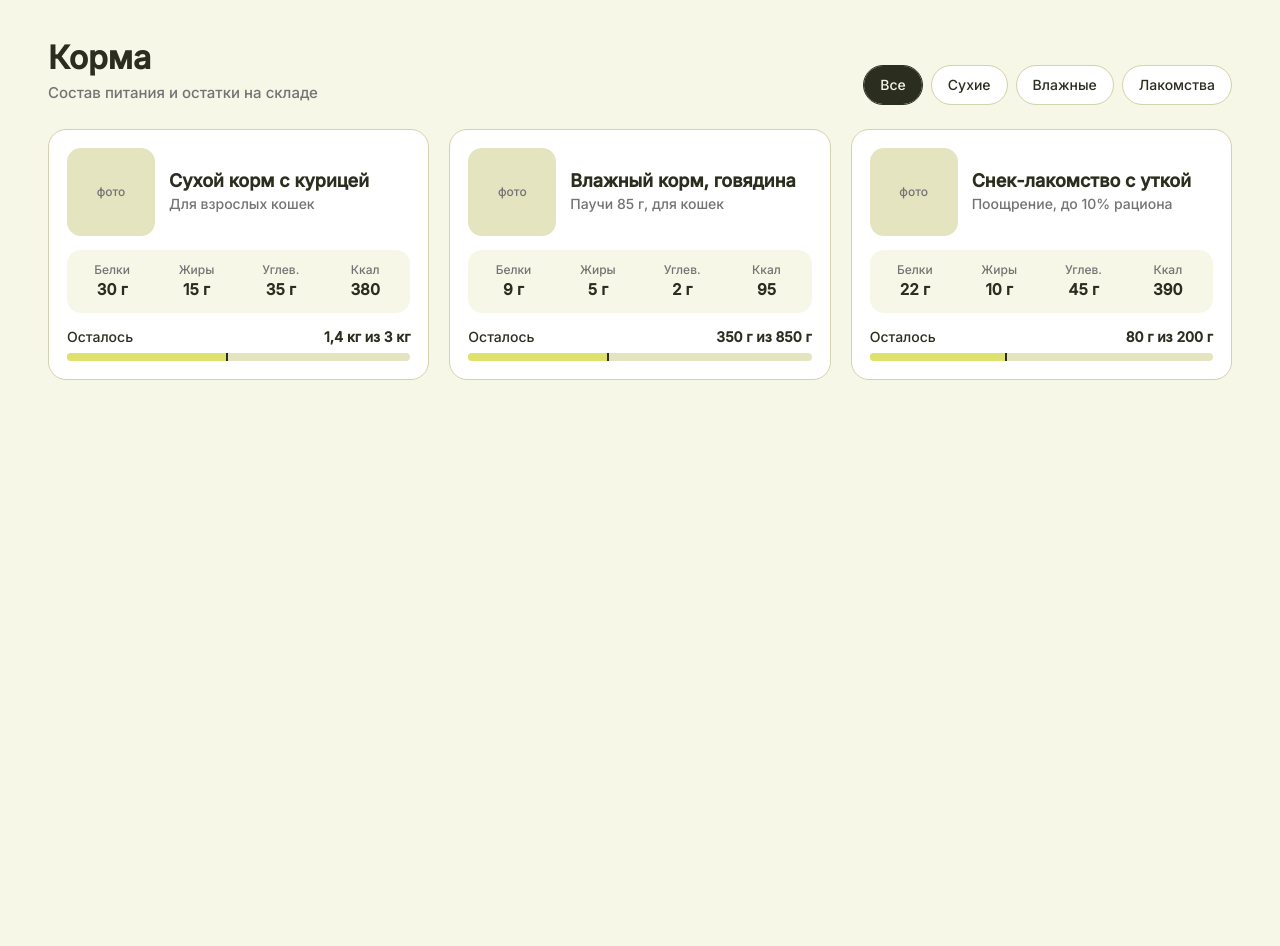
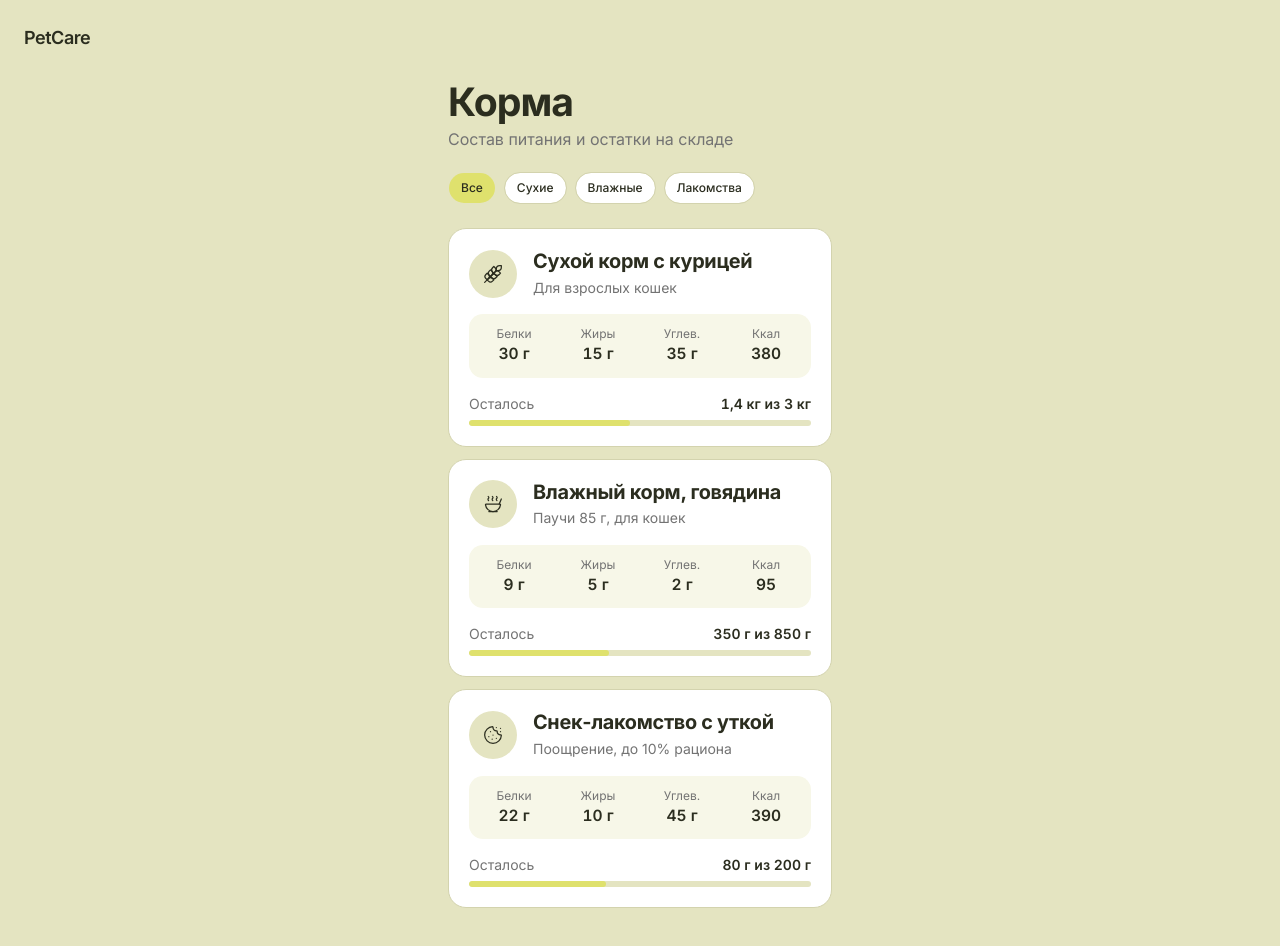
Before and after one commit to Quadrotez/hackaton-prod-22-2026, a Next.js app in the folder frontend/: page /food in a window 1280 px wide. Shown: the top 946 px of the page. Before the commit the page ends 800 px from the top, so only its background shows below. Built offline with nearby package versions, Linux system fonts and the light colour scheme; a web font is replaced by a local one.

Commit message:
food page design fix

```diff
--- a/frontend/app/food/page.tsx
+++ b/frontend/app/food/page.tsx
@@ -1,4 +1,5 @@
 import type { Metadata } from "next";
+import Link from "next/link";
 import { FoodCatalog } from "@/components/food-catalog";
 import type { Food } from "@/lib/card";
 
@@ -48,8 +49,16 @@ const foods: Food[] = [
 
 export default function FoodPage() {
   return (
-    <main className="flex min-h-dvh w-full min-w-0 flex-col gap-6 bg-background px-4 py-6 lg:px-12 lg:py-10">
-      <FoodCatalog foods={foods} />
+    <main className="relative flex min-h-dvh min-w-0 flex-col items-center bg-secondary px-6 pb-28 pt-20 font-normal leading-[1.55] [font-optical-sizing:auto]">
+      <Link
+        href="/me"
+        className="absolute left-6 top-6 rounded-sm text-lg font-semibold tracking-tight outline-none focus-visible:ring-2 focus-visible:ring-foreground"
+      >
+        PetCare
+      </Link>
+      <div className="flex w-full max-w-sm flex-col gap-6">
+        <FoodCatalog foods={foods} />
+      </div>
     </main>
   );
 }
--- a/frontend/app/layout.tsx
+++ b/frontend/app/layout.tsx
@@ -11,7 +11,7 @@ const heading = Ledger({
 const sans = Inter({
   subsets: ["cyrillic", "latin"],
   variable: "--font-sans",
-  weight: "500",
+  axes: ["opsz"],
 });
 
 export const metadata: Metadata = {
--- a/frontend/components/food-catalog.tsx
+++ b/frontend/components/food-catalog.tsx
@@ -20,12 +20,12 @@ export function FoodCatalog({ foods }: FoodCatalogProps) {
 
   return (
     <>
-      <header className="flex flex-wrap items-end justify-between gap-4">
+      <header className="flex flex-col gap-5">
         <div>
-          <h1 className="font-sans text-[32px] font-bold leading-[1.15] tracking-normal">
+          <h1 className="font-sans text-[clamp(1.75rem,1.45rem+1.25vw,2.5rem)] font-bold leading-[1.1] tracking-[-0.025em]">
             Корма
           </h1>
-          <p className="mt-1 text-[15px] text-muted-foreground">
+          <p className="mt-1 text-[clamp(0.9375rem,0.9rem+0.15vw,1rem)] leading-[1.55] text-muted-foreground">
             Состав питания и остатки на складе
           </p>
         </div>
@@ -42,7 +42,7 @@ export function FoodCatalog({ foods }: FoodCatalogProps) {
               aria-pressed={filter === value}
               aria-controls="food-list"
               onClick={() => setFilter(value)}
-              className="h-10 rounded-full bg-white px-4 aria-pressed:border-foreground aria-pressed:bg-foreground aria-pressed:text-background aria-pressed:hover:bg-foreground/90"
+              className="h-8 rounded-full bg-card px-3 text-xs aria-pressed:border-transparent aria-pressed:bg-primary aria-pressed:text-primary-foreground aria-pressed:hover:bg-primary/80"
             >
               {label}
             </Button>
@@ -56,11 +56,11 @@ export function FoodCatalog({ foods }: FoodCatalogProps) {
       <section
         id="food-list"
         aria-label="Список кормов"
-        className="grid grid-cols-[repeat(auto-fill,minmax(min(100%,300px),1fr))] gap-5"
+        className="flex flex-col gap-3"
       >
         {filteredFoods.map((food) => <FoodCard key={food.id} food={food} />)}
         {filteredFoods.length === 0 && (
-          <p className="col-span-full py-10 text-center text-muted-foreground">
+          <p className="rounded-2xl border bg-card p-5 text-center text-sm text-muted-foreground">
             Кормов этого типа пока нет
           </p>
         )}
--- /dev/null
+++ b/frontend/components/ui/card.tsx
@@ -0,0 +1,25 @@
+import { cva, type VariantProps } from "class-variance-authority"
+import { cn } from "cn"
+
+// Единый стиль карточек: формы, плитки, элементы списков
+const cardVariants = cva("rounded-2xl border p-5", {
+  variants: {
+    variant: {
+      default: "bg-card text-card-foreground",
+      accent: "border-transparent bg-primary text-primary-foreground",
+    },
+  },
+  defaultVariants: {
+    variant: "default",
+  },
+})
+
+function Card({
+  className,
+  variant,
+  ...props
+}: React.ComponentProps<"div"> & VariantProps<typeof cardVariants>) {
+  return <div data-slot="card" className={cn(cardVariants({ variant, className }))} {...props} />
+}
+
+export { Card, cardVariants }
--- a/frontend/components/ui/food-card.tsx
+++ b/frontend/components/ui/food-card.tsx
@@ -1,8 +1,17 @@
+import { CookieIcon, SoupIcon, WheatIcon } from "lucide-react";
+import { cardVariants } from "@/components/ui/card";
 import type { FoodCardProps } from "@/lib/card";
+import { cn } from "@/lib/utils";
 
 const numberFormat = new Intl.NumberFormat("ru-RU", {
   maximumFractionDigits: 2,
 });
+
+const foodIcons = {
+  dry: WheatIcon,
+  wet: SoupIcon,
+  treat: CookieIcon,
+};
 
 function formatWeight(grams: number) {
   return grams >= 1000
@@ -11,6 +20,7 @@ function formatWeight(grams: number) {
 }
 
 export default function FoodCard({ food }: FoodCardProps) {
+  const Icon = foodIcons[food.type];
   const remainingPercent = food.totalGrams > 0
     ? Math.min(100, Math.max(0, Math.round(food.remainingGrams / food.totalGrams * 100)))
     : 0;
@@ -25,23 +35,23 @@ export default function FoodCard({ food }: FoodCardProps) {
   return (
     <article
       aria-labelledby={`food-${food.id}`}
-      className="flex min-w-0 flex-col gap-3.5 rounded-2xl border border-border bg-white p-[18px]"
+      className={cn(cardVariants(), "flex min-w-0 flex-col gap-4 text-foreground")}
     >
-      <div className="flex items-center gap-3.5">
+      <div className="flex items-center gap-4">
         <div
           aria-hidden="true"
-          className="flex size-[88px] shrink-0 items-center justify-center rounded-xl bg-secondary text-xs text-muted-foreground"
+          className="flex size-12 shrink-0 items-center justify-center rounded-full bg-secondary"
         >
-          фото
+          <Icon className="size-5" strokeWidth={1.5} />
         </div>
         <div className="min-w-0">
           <h2
             id={`food-${food.id}`}
-            className="break-words font-sans text-lg font-semibold leading-[1.3] tracking-normal"
+            className="break-words font-sans text-[clamp(1.0625rem,1rem+0.3vw,1.25rem)] font-[650] leading-[1.3] tracking-[-0.015em]"
           >
             {food.name}
           </h2>
-          <p className="mt-0.5 text-sm text-muted-foreground">
+          <p className="mt-0.5 text-sm leading-[1.55] text-muted-foreground">
             {food.description}
           </p>
         </div>
@@ -51,15 +61,15 @@ export default function FoodCard({ food }: FoodCardProps) {
         {nutrients.map(({ label, value }) => (
           <div key={label}>
             <dt className="text-xs text-muted-foreground">{label}</dt>
-            <dd className="text-base font-semibold">{value}</dd>
+            <dd className="text-base font-semibold tabular-nums">{value}</dd>
           </div>
         ))}
       </dl>
 
       <div className="mt-auto flex flex-col gap-1.5">
-        <div className="flex flex-wrap justify-between gap-x-2 text-sm">
-          <span>Осталось</span>
-          <span className="font-semibold">{stockDescription}</span>
+        <div className="flex flex-wrap items-baseline justify-between gap-x-2 text-sm">
+          <span className="text-muted-foreground">Осталось</span>
+          <span className="font-semibold tabular-nums">{stockDescription}</span>
         </div>
         <div
           role="progressbar"
@@ -68,10 +78,10 @@ export default function FoodCard({ food }: FoodCardProps) {
           aria-valuemax={100}
           aria-valuenow={remainingPercent}
           aria-valuetext={stockDescription}
-          className="h-2 overflow-hidden rounded-full bg-secondary"
+          className="h-1.5 overflow-hidden rounded-full bg-secondary"
         >
           <div
-            className="h-full border-r-2 border-foreground bg-primary transition-[width] motion-reduce:transition-none"
+            className="h-full rounded-full bg-primary transition-[width] motion-reduce:transition-none"
             style={{ width: `${remainingPercent}%` }}
           />
         </div>
```
